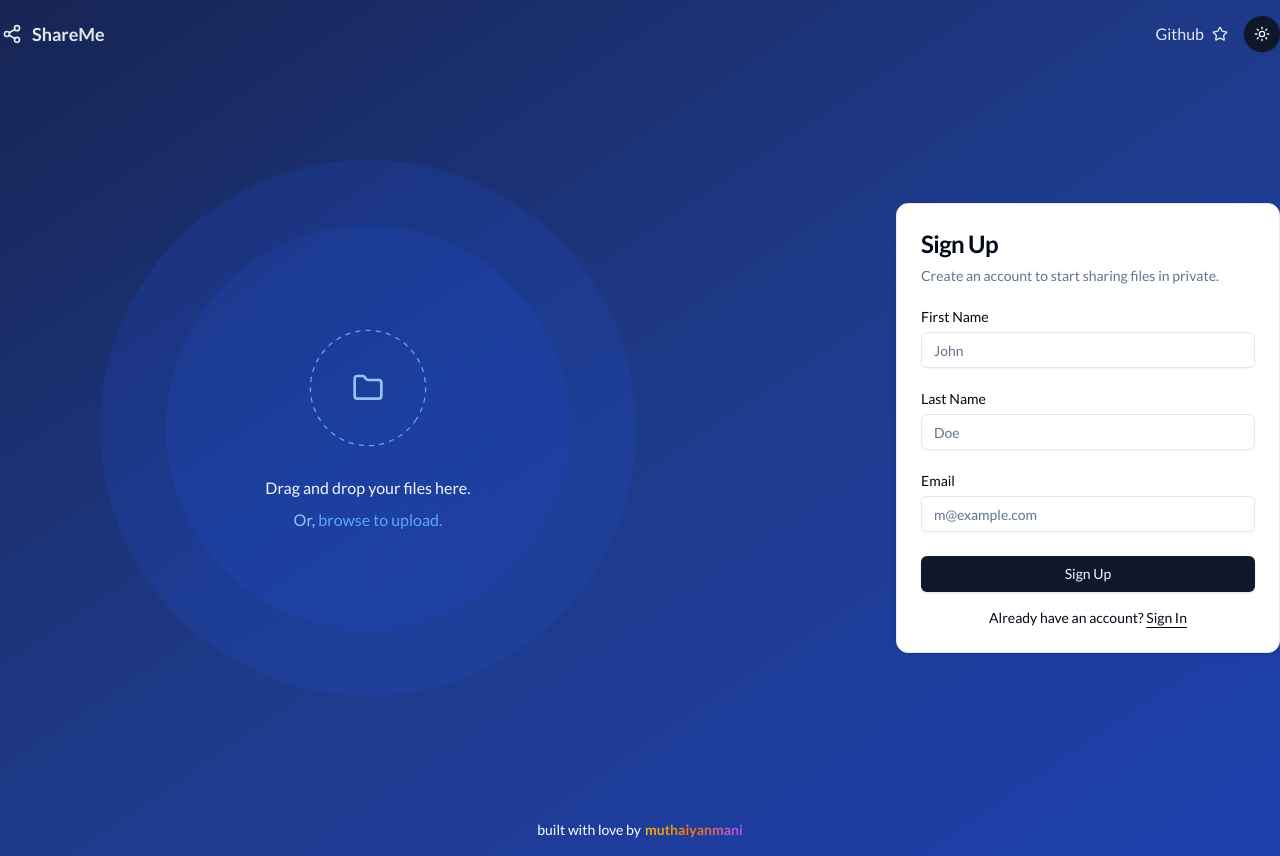
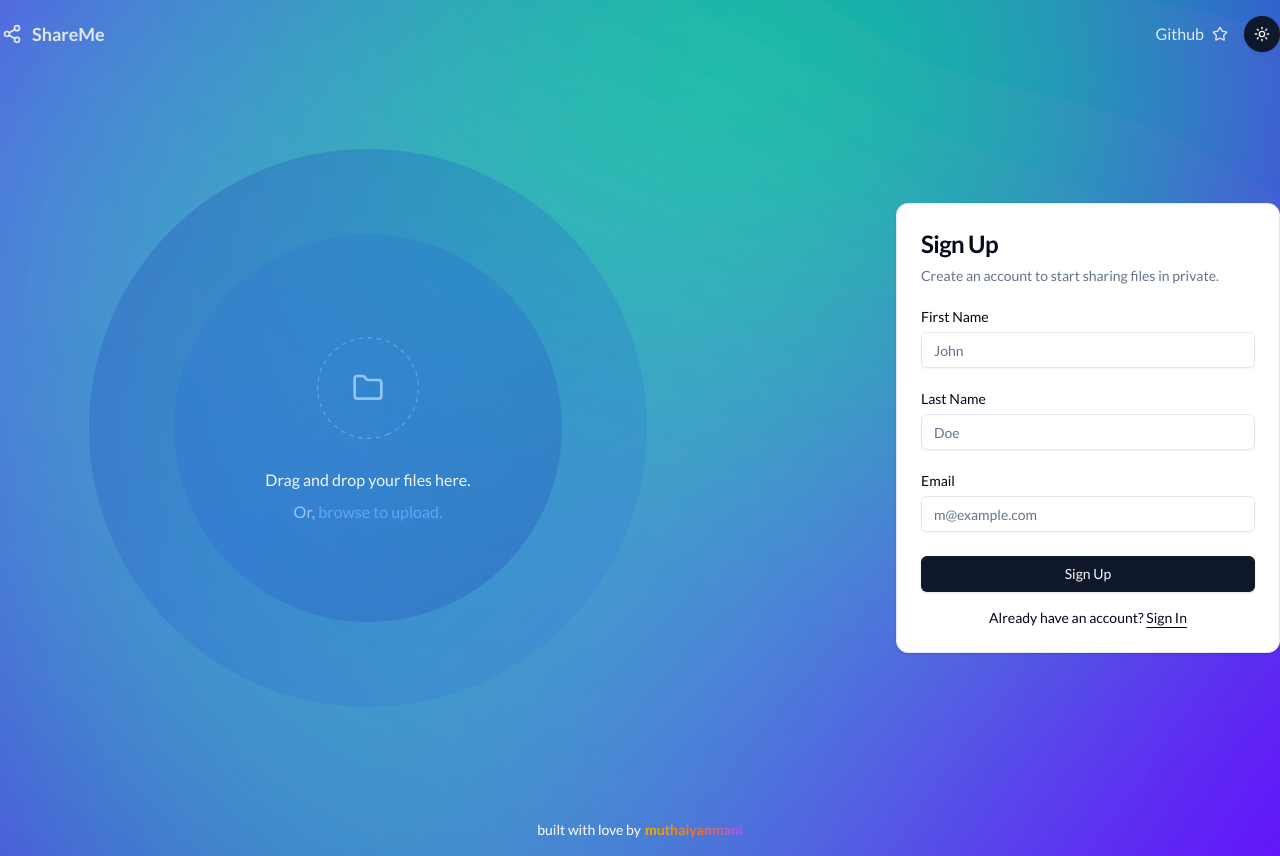
Before and after one commit to muthaiyanmani/shareme, a Next.js app: page / in a window 1280 px wide. Built offline with nearby package versions, Linux system fonts and the light colour scheme.

Commit message:
chore: added background svg

```diff
--- a/app/layout.tsx
+++ b/app/layout.tsx
@@ -26,7 +26,7 @@ export default function RootLayout({
   return (
     <html lang="en">
       <body
-        className={`${lato.className} antialiased bg-gradient-to-br from-blue-950 via-blue-900 to-blue-800`}
+        className={`${lato.className} antialiased relative min-h-screen bg-[url('/background.svg')] bg-cover bg-no-repeat bg-center`}
       >
         <ThemeProvider
           attribute="class"
@@ -34,11 +34,12 @@ export default function RootLayout({
           enableSystem={true}
           disableTransitionOnChange
         >
-         <div className="md:max-w-7xl max-w-sm mx-auto flex flex-col min-h-screen">
+         <div className="md:max-w-7xl max-w-sm mx-auto flex flex-col">
          <Header />
          <main className="flex-grow w-full">{children}</main>
+
+         </div>
          <Footer />
-         </div>
         </ThemeProvider>
       </body>
     </html>
--- a/components/upload-file.tsx
+++ b/components/upload-file.tsx
@@ -101,12 +101,12 @@ export default function UploadFile() {
           <motion.div
             className="w-full h-full rounded-full bg-gradient-to-br from-blue-800/30 via-blue-700/20 to-blue-600/10"
             animate={{ scale: [1, 1.1, 1] }}
-            transition={{ duration: 8, repeat: Number.POSITIVE_INFINITY }}
+            transition={{ duration: 4, repeat: Number.POSITIVE_INFINITY }}
           />
           <motion.div
             className="absolute w-3/4 h-3/4 rounded-full bg-gradient-to-tl from-blue-800/30 via-blue-700/20 to-blue-600/10"
             animate={{ scale: [1.1, 1, 1.1] }}
-            transition={{ duration: 8, repeat: Number.POSITIVE_INFINITY }}
+            transition={{ duration: 4, repeat: Number.POSITIVE_INFINITY }}
           />
         </div>
 
@@ -114,7 +114,7 @@ export default function UploadFile() {
         <div className="relative z-10 flex flex-col items-center">
           <div className="relative">
 
-            <svg className="w-32 h-32 text-blue-600" viewBox="0 0 100 100">
+            <svg className="md:w-28 md:h-28 text-blue-600" viewBox="0 0 100 100">
               <motion.circle
                 cx="50"
                 cy="50"
@@ -124,7 +124,7 @@ export default function UploadFile() {
                 strokeWidth="1"
                 strokeDasharray="4 4"
                 animate={{ rotate: 360 }}
-                transition={{ duration: 60, repeat: Number.POSITIVE_INFINITY, ease: "linear" }}
+                transition={{ duration: 30, repeat: Number.POSITIVE_INFINITY, ease: "linear" }}
                 className="origin-center"
               />
             </svg>
```
Also changed, not shown: public/background.svg (added).
